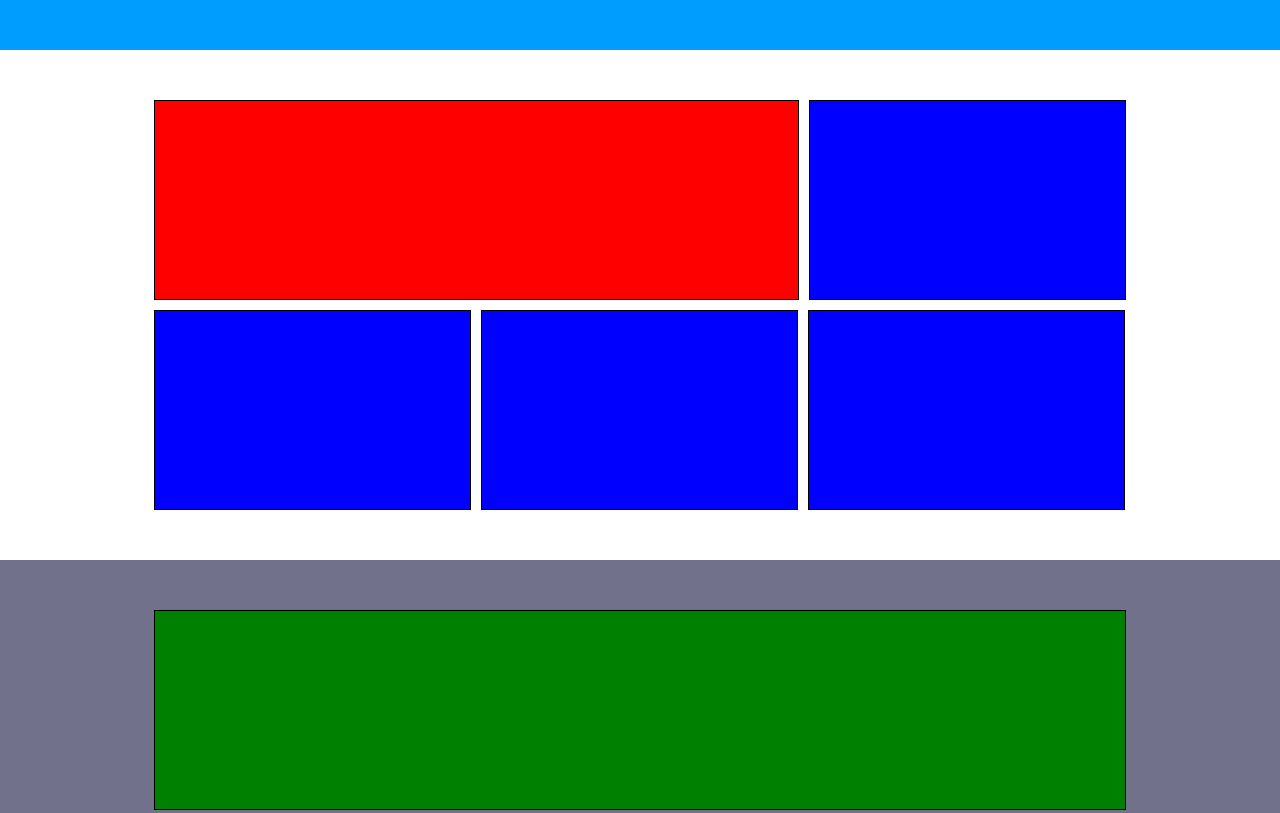
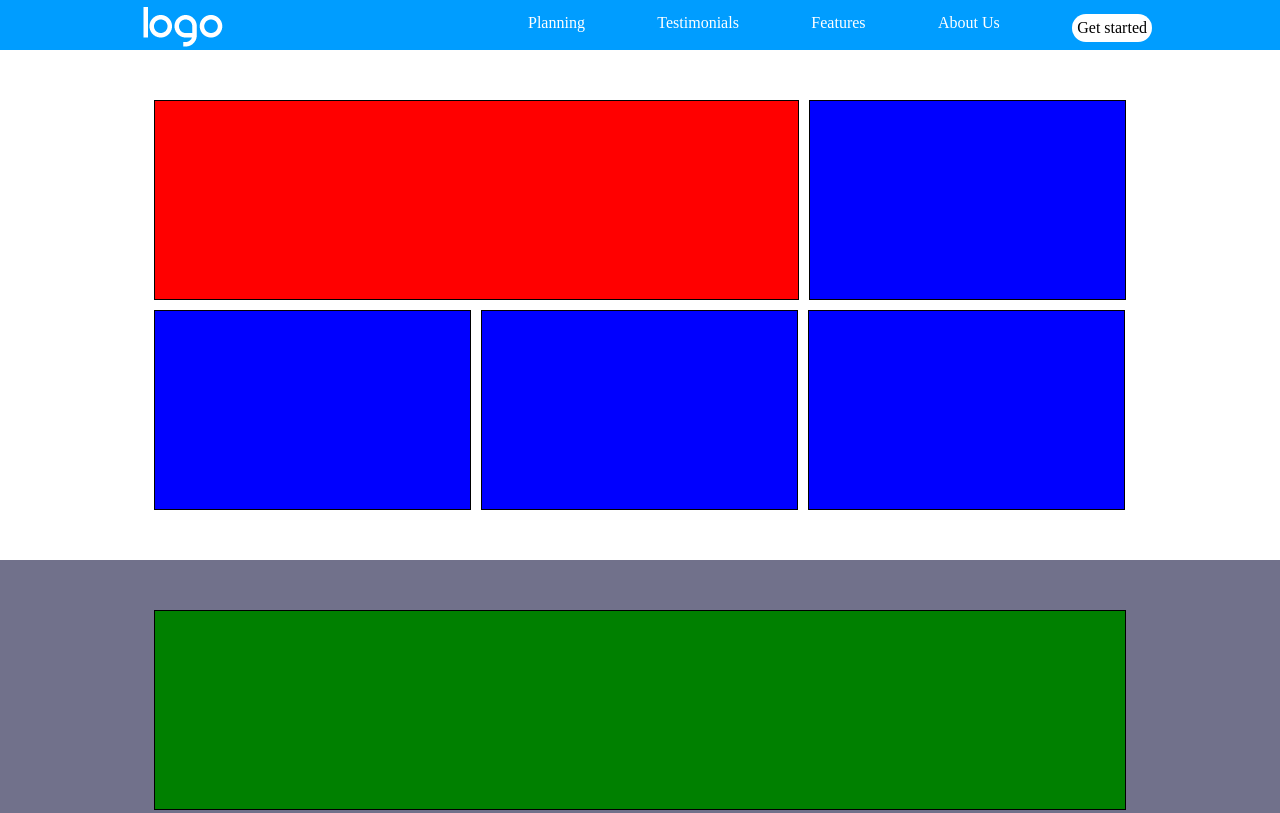
Before and after one commit to FilippoTrogu/htmlcss-responsive-layout, a plain HTML site: page index.html in a window 1280 px wide. Shown: the top 813 px of the page. Drawn offline with Linux system fonts and the light colour scheme.

Commit message:
header fatto ma da aggiustare

```diff
--- a/css/style.css
+++ b/css/style.css
@@ -58,6 +58,25 @@ header{
     border: 1px solid black;
 }
 
+/* ID */
+
+#nav{
+    right: 20px;
+    top: 17px
+}
+
+
+
+#logo{
+    top: 7px;
+    left: 15px;
+}
+
+.nav-ext{
+    display: none;
+    color: white;
+
+}
 
 
 
@@ -102,6 +121,14 @@ header{
     width: 95%;
 }
 
+.relative{
+    position: relative;
+}
+
+.absolute{
+    position: absolute;
+}
+
 
 /* MEDIA Q */
 
@@ -134,4 +161,24 @@ header{
         width: calc(100% / 3 - 10px);
     }
 
+    #nav{
+        display: none;
+    }
+
+    .nav-ext{
+        display: block;
+        display: flex;
+        justify-content: space-between;
+        margin-left: 400px;
+        padding-top: 14px;
+    }
+
+    #get-started{
+        color: black;
+        padding: 5px;
+        border-radius: 20px;
+        background-color: white;
+        margin-bottom: 10px
+    }
+
 }
--- a/index.html
+++ b/index.html
@@ -6,13 +6,26 @@
     <title>Document</title>
     <link rel="stylesheet" href="./css/style.css">
     <meta name="viewport" content="width=device-width, initial-scale=1.0">
+    <link rel="stylesheet" href="https://cdnjs.cloudflare.com/ajax/libs/font-awesome/6.4.2/css/all.min.css" integrity="sha512-z3gLpd7yknf1YoNbCzqRKc4qyor8gaKU1qmn+CShxbuBusANI9QpRohGBreCFkKxLhei6S9CQXFEbbKuqLg0DA==" crossorigin="anonymous" referrerpolicy="no-referrer" />
 </head>
 <body>
     <header>
+        <div class="sub-container relative">
+            <span id="logo" class="absolute"><img src="./img/logo.png" alt="logo"></span>
+            <span id="nav" class="absolute"><i class="fa-solid fa-bars" style="color: #ffffff;"></i></span>
+            <div class="nav-ext">
+                <span>Planning</span>
+                <span>Testimonials</span>
+                <span>Features</span>
+                <span>About Us</span>
+                <span id="get-started">Get started</span>
+            </div>
+
+        </div>
 
     </header>
 
-        <main>
+    <main>
             <!-- First block -->
             <div class="container">
                 <div class="sub-container">
@@ -72,7 +85,7 @@
                     </div>
                 </div>
             </div>
-        </main>
+    </main>
 
     <footer>
 
```
